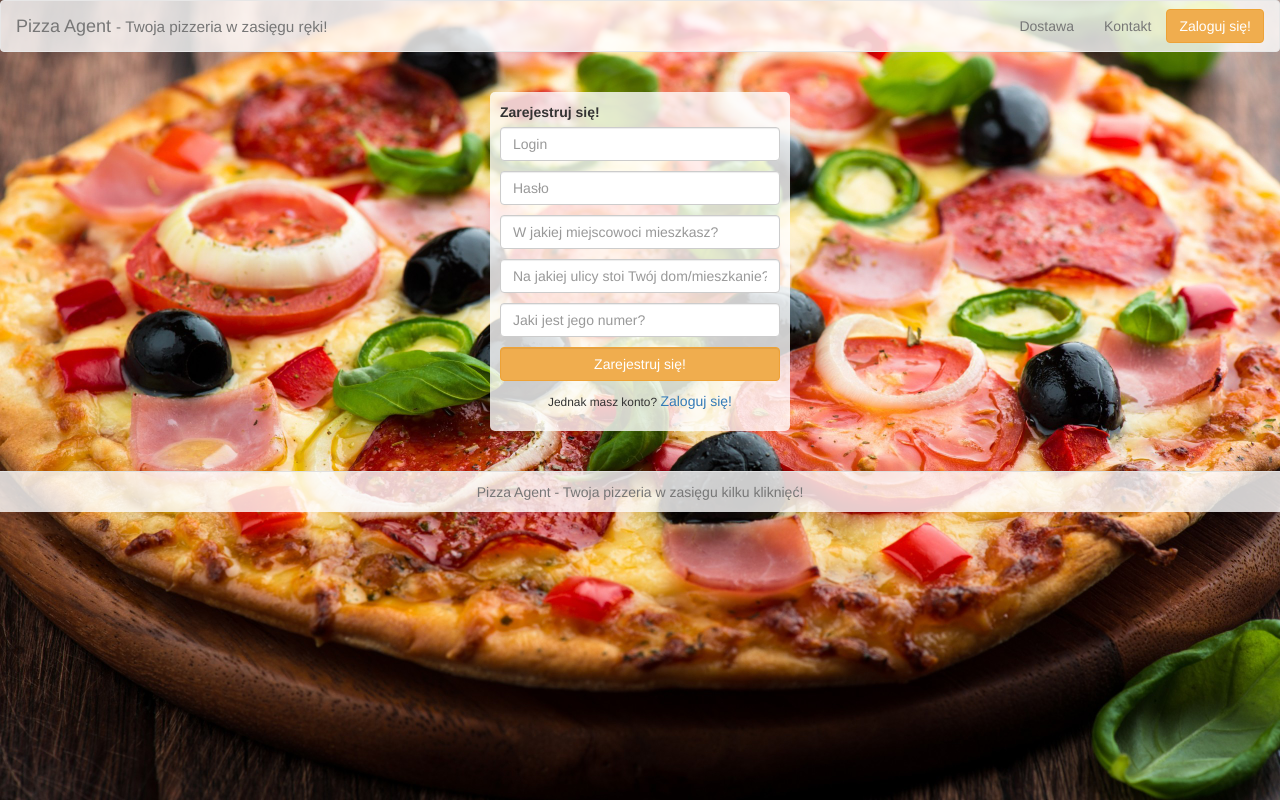
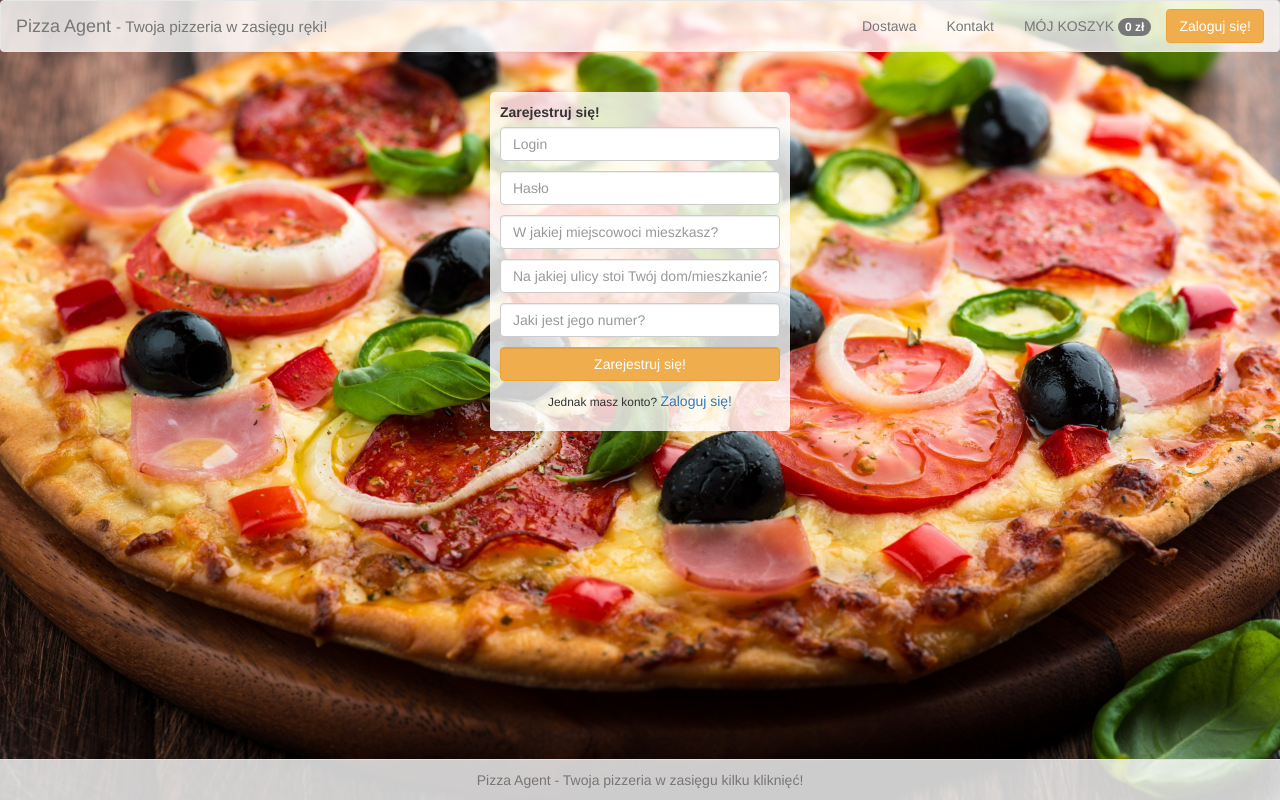
Before and after one commit to FalcoPL/pizza-agent, a CodeIgniter app: page /database/index.php/user/register in a window 1280 px wide. Run offline with CodeIgniter, Linux system fonts and the light colour scheme; some libraries are stand-ins or nearby versions.

Commit message:
0.1.6
added cart with count total price

```diff
--- a/application/controllers/Admin.php
+++ b/application/controllers/Admin.php
@@ -14,12 +14,14 @@
 				$this -> load -> helper('url_helper');
 				$this -> load -> library('session');
 				$this -> load -> library('pagination');
+				$this -> load -> library('cart');
 
 			// models
 				$this -> load -> model('user_model');
 				$this -> load -> model('product_model');
 				$this -> load -> model('admin_model');
 				$this -> load -> model('alert_model');
+				$this -> load -> model('cart_model');
 		}
 
 		public function view($page = 'home')
--- a/application/controllers/Page.php
+++ b/application/controllers/Page.php
@@ -13,12 +13,14 @@
 				$this -> load -> database();
 				$this -> load -> helper('url_helper');
 				$this -> load -> library('session');
+				$this -> load -> library('cart');
 
 			// models
 				$this -> load -> model('user_model');
 				$this -> load -> model('product_model');
 				$this -> load -> model('page_model');
 				$this -> load -> model('alert_model');
+				$this -> load -> model('cart_model');
 		}
 
 		public function index()
--- a/application/controllers/Product.php
+++ b/application/controllers/Product.php
@@ -19,6 +19,7 @@
 				$this -> load -> model('user_model');
 				$this -> load -> model('product_model');
 				$this -> load -> model('alert_model');
+				$this -> load -> model('cart_model');
 		}
 
 		public function index()
--- a/application/controllers/User.php
+++ b/application/controllers/User.php
@@ -13,12 +13,14 @@
 				$this -> load -> database();
 				$this -> load -> helper('url_helper');
 				$this -> load -> library('session');
+				$this -> load -> library('cart');
 
 			// models
 				$this -> load -> model('user_model');
 				$this -> load -> model('product_model');
 				$this -> load -> model('admin_model');
 				$this -> load -> model('alert_model');
+				$this -> load -> model('cart_model');
 		}
 
 		public function login()
@@ -46,7 +48,7 @@
 			$data['user'] = $this -> user_model -> get($_SESSION['user']['id']);
 
 			$this -> load -> view('templates/header');
-			$this -> load -> view('user/templates/header');
+			// $this -> load -> view('user/templates/header');
 			$this -> load -> view('user/'.$page, $data);
 			$this -> load -> view('templates/footer');
 		}
--- /dev/null
+++ b/application/models/cart_model.php
@@ -0,0 +1,25 @@
+<?php
+	/**
+	*
+	*/
+	class cart_model extends CI_Model
+	{
+
+		function __construct()
+		{
+			# code...
+		}
+
+		public function final_price()
+		{
+			$val = 0;
+
+			if (count(@$this->cart->contents()) !== 0) {
+				foreach ($this->cart->contents() as $key => $item) {;
+					$val += $item['subtotal'];
+				}
+			}
+
+			return $val;
+		}
+	}
--- a/application/models/product_model.php
+++ b/application/models/product_model.php
@@ -36,5 +36,7 @@
 							);
 
 			$this -> cart -> insert($data);
+
+			redirect(site_url());
 		}
 	}
--- a/application/views/product/index.php
+++ b/application/views/product/index.php
@@ -9,7 +9,6 @@
 				<th class="text-center">Mała <br> <small><i>25 cm</i></small></th>
 				<th class="text-center">Średnia <br> <small><i>35 cm</i></small></th>
 				<th class="text-center">Duża <br> <small><i>45 cm</i></small></th>
-				<th class="text-center">Do koszyka</th>
 			</tr>
 			<?php foreach($products as $product): ?>
 			<tr>
--- a/application/views/templates/footer.php
+++ b/application/views/templates/footer.php
@@ -1,5 +1,6 @@
 		</div>
-		<footer class="footer">
+		<div class="bufor" style="height: 40px; width: 10px"></div>
+		<footer class="footer navbar-fixed-bottom">
 			<div class="container">
 				<p class="text-muted text-center">Pizza Agent - Twoja pizzeria w zasięgu kilku kliknięć!</p>
 			</div>
--- a/application/views/templates/header.php
+++ b/application/views/templates/header.php
@@ -26,7 +26,7 @@
 						<span class="icon-bar"></span>
 						<span class="icon-bar"></span>
 					</button>
-					<a class="navbar-brand" href="#">Pizza Agent <small> - Twoja pizzeria w zasięgu ręki!</small></a>
+					<a class="navbar-brand" href="<?php echo site_url(); ?>">Pizza Agent <small> - Twoja pizzeria w zasięgu ręki!</small></a>
 				</div>
 
 				<!-- Collect the nav links, forms, and other content for toggling -->
@@ -34,14 +34,15 @@
 					<ul class="nav navbar-nav navbar-right">
 						<li><a href="<?php echo site_url('dostawa'); ?>">Dostawa</a></li>
 						<li><a href="<?php echo site_url('kontakt'); ?>">Kontakt</a></li>
+						<li><a href="<?php echo site_url('kontakt'); ?>">MÓJ KOSZYK <span class="badge"><?php echo $this -> cart -> total(); ?> zł</span></a></li>
 						<?php if (isset($_SESSION) && @$_SESSION['user']['logged'] == true): ?>
 							<li class="dropdown">
 								<a href="#" class="dropdown-toggle" data-toggle="dropdown">Cześć, <?php echo $_SESSION['user']['login']; ?> <b class="caret"></b></a>
 								<ul class="dropdown-menu">
-									<li><a href="<?php echo site_url('zamow'); ?>" >Zamów pizzę!</a></li>
+									<li><a href="<?php echo site_url(); ?>" >Zamów pizzę!</a></li>
 									<li class="divider"></li>
 									<li><a href="<?php echo site_url('konto/moje'); ?>">Moje konto</a></li>
-									<li><a href="<?php echo site_url('konto/rabaty'); ?>">Moje rabaty</a></li>
+									<!-- <li><a href="<?php echo site_url('konto/rabaty'); ?>">Moje rabaty</a></li> -->
 									<li class="divider"></li>
 									<li><a href="<?php echo site_url('wyloguj'); ?>">Wyloguj</a></li>
 								</ul>
--- a/assets/css/styles.css
+++ b/assets/css/styles.css
@@ -8,9 +8,10 @@ nav, footer {
 	background: rgba(255, 255, 255, .8) !important;
 }
 
-footer {
+.footer {
 	border-top: 1px solid #e0e0e0;
 	padding-top: 10px;
+	margin-top: 20px !important;
 }
 
 th, td {
```
Also changed, not shown: application/views/cart/index.php (added).
